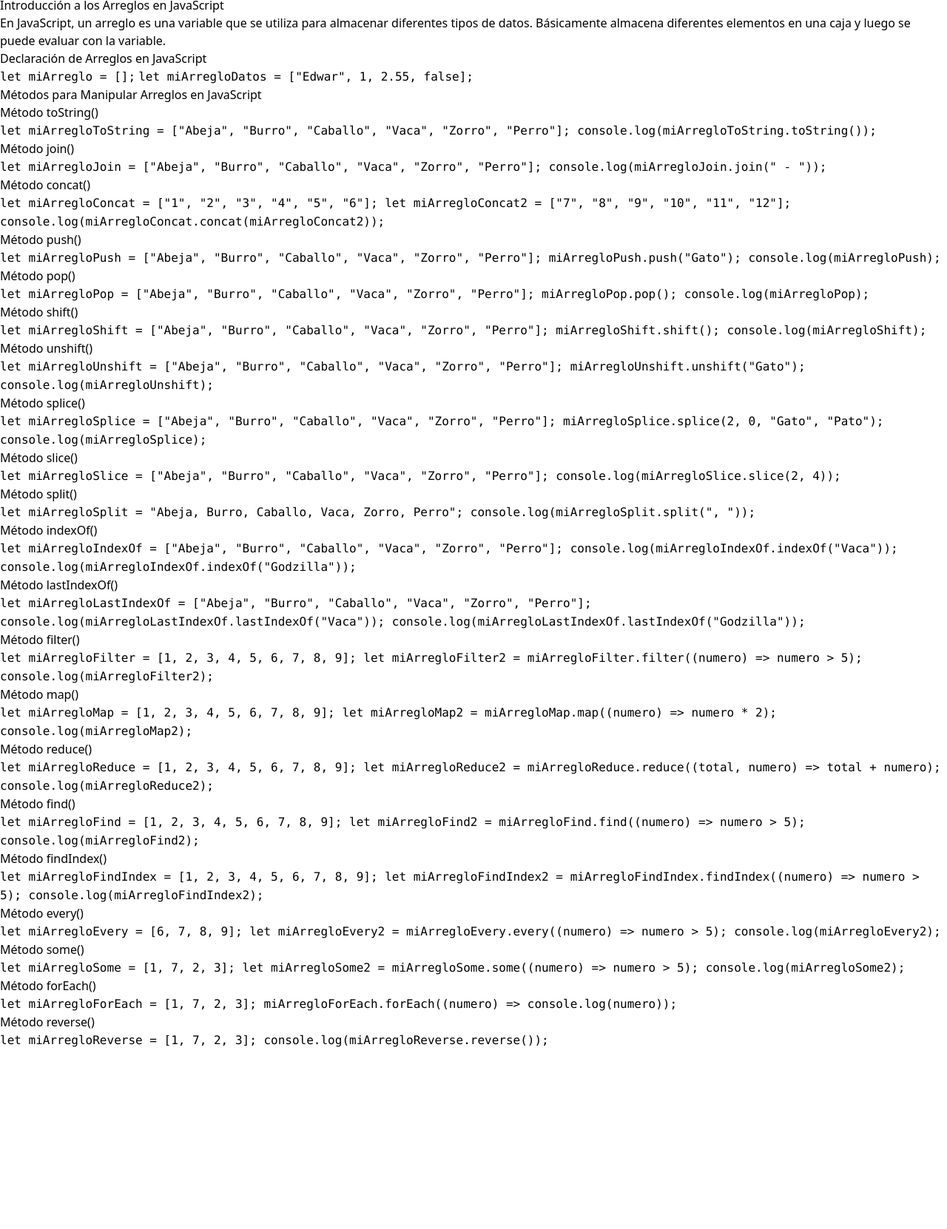
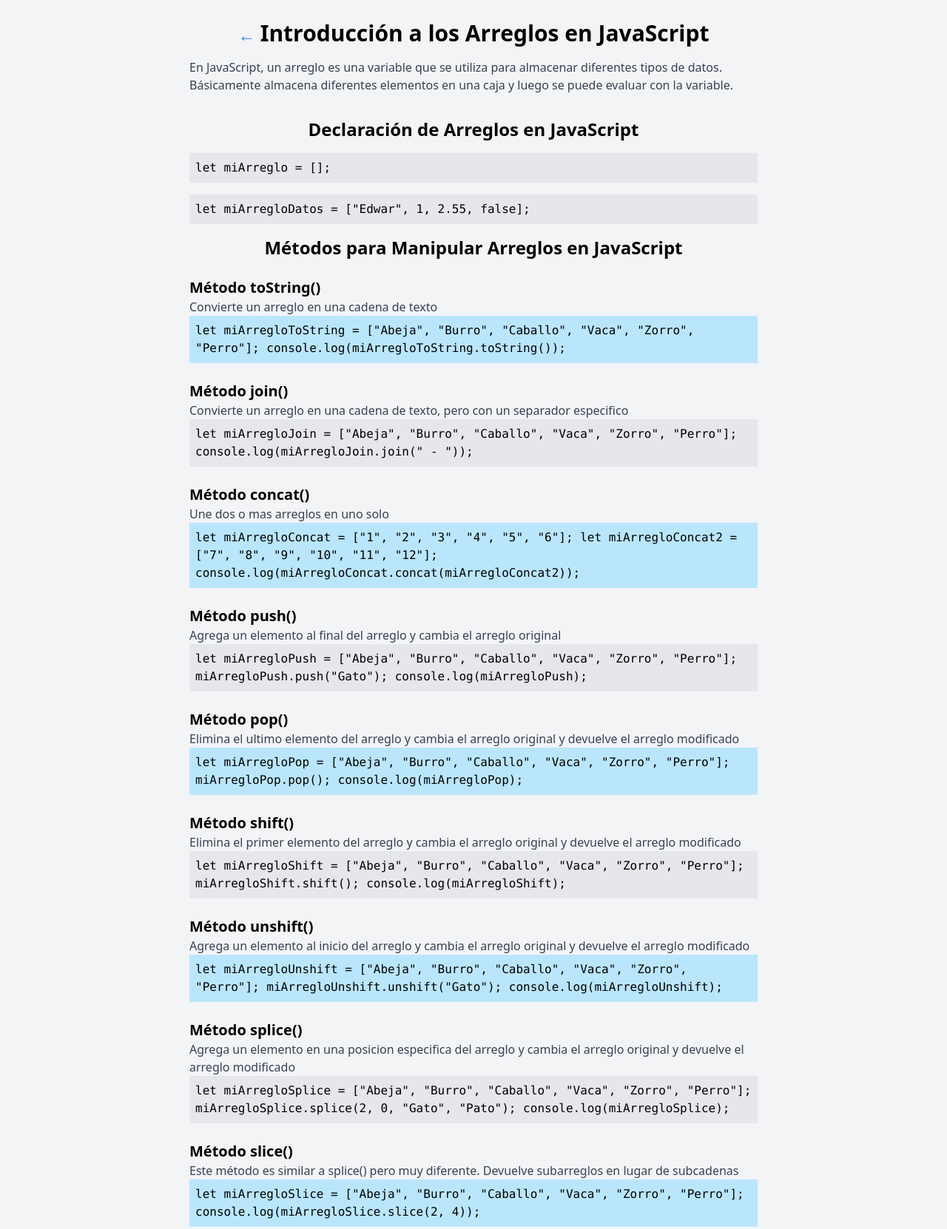
Before and after one commit to EdwarCastellanos5120/Tarea-Desarrollo-Web-Consumo-de-REST-Services-y-Arreglos-, a plain HTML site: page Primera Tarea [Arreglos]/arreglos.html in a window 1280 px wide. Shown: the part 5-1667 px from the top of the page at 74% size. Before the commit the page ends 1424 px from the top, so only its background shows below. Drawn offline with nearby package versions, Linux system fonts and the light colour scheme.

Commit message:
Tarea Terminada

```diff
--- a/Primera Tarea [Arreglos]/arreglos.html
+++ b/Primera Tarea [Arreglos]/arreglos.html
@@ -7,151 +7,237 @@
     <script src="JS/script.js" defer></script>
     <script src="https://cdn.tailwindcss.com"></script>
   </head>
-  <body>
-    <h1>Introducción a los Arreglos en JavaScript</h1>
-    <p>
+  <body class="bg-gray-100 min-h-screen p-8">
+    <div class="max-w-3xl mx-auto">
+      <h1 class="text-3xl font-bold mb-4 text-center">
+        <a href="../index.html" class="text-blue-500 text-2xl">← </a>
+        Introducción a los Arreglos en JavaScript
+      </h1>
+      <p class="text-gray-700 mb-8">
         En JavaScript, un arreglo es una variable que se utiliza para almacenar
         diferentes tipos de datos. Básicamente almacena diferentes elementos en
         una caja y luego se puede evaluar con la variable.
       </p>
 
-    <h2>Declaración de Arreglos en JavaScript</h2>
-    <code>let miArreglo = [];</code>
-    <code>let miArregloDatos = ["Edwar", 1, 2.55, false];</code>
+      <h2 class="text-2xl font-semibold mb-4 text-center">
+        Declaración de Arreglos en JavaScript
+      </h2>
+      <code class="block bg-gray-200 p-2 mb-4"> let miArreglo = []; </code>
+      <code class="block bg-gray-200 p-2">
+        let miArregloDatos = ["Edwar", 1, 2.55, false];
+      </code>
 
-    <h2>Métodos para Manipular Arreglos en JavaScript</h2>
-    <h3>Método toString()</h3>
-    <code>
+      <h2 class="text-2xl font-semibold mb-4 text-center mt-4">
+        Métodos para Manipular Arreglos en JavaScript
+      </h2>
+      <h3 class="text-xl font-semibold mt-6">Método toString()</h3>
+      <p class="text-gray-700 mb-0">
+        Convierte un arreglo en una cadena de texto
+      </p>
+      <code class="block bg-sky-200 p-2 mb-4">
         let miArregloToString = ["Abeja", "Burro", "Caballo", "Vaca", "Zorro",
         "Perro"]; console.log(miArregloToString.toString());
       </code>
 
-    <h3>Método join()</h3>
-    <code>
+      <h3 class="text-xl font-semibold mt-6">Método join()</h3>
+      <p class="text-gray-700 mb-0">
+        Convierte un arreglo en una cadena de texto, pero con un separador
+        especifico
+      </p>
+      <code class="block bg-gray-200 p-2 mb-4">
         let miArregloJoin = ["Abeja", "Burro", "Caballo", "Vaca", "Zorro",
         "Perro"]; console.log(miArregloJoin.join(" - "));
       </code>
 
-    <h3>Método concat()</h3>
-    <code>
-      let miArregloConcat = ["1", "2", "3", "4", "5", "6"]; let miArregloConcat2
-      = ["7", "8", "9", "10", "11", "12"];
+      <h3 class="text-xl font-semibold mt-6">Método concat()</h3>
+      <p class="text-gray-700 mb-0">Une dos o mas arreglos en uno solo</p>
+      <code class="block bg-sky-200 p-2 mb-4">
+        let miArregloConcat = ["1", "2", "3", "4", "5", "6"]; let
+        miArregloConcat2 = ["7", "8", "9", "10", "11", "12"];
         console.log(miArregloConcat.concat(miArregloConcat2));
       </code>
-
-    <h3>Método push()</h3>
-    <code>
+      <h3 class="text-xl font-semibold mt-6">Método push()</h3>
+      <p class="text-gray-700 mb-0">
+        Agrega un elemento al final del arreglo y cambia el arreglo original
+      </p>
+      <code class="block bg-gray-200 p-2 mb-4">
         let miArregloPush = ["Abeja", "Burro", "Caballo", "Vaca", "Zorro",
         "Perro"]; miArregloPush.push("Gato"); console.log(miArregloPush);
       </code>
 
-    <h3>Método pop()</h3>
-    <code>
+      <h3 class="text-xl font-semibold mt-6">Método pop()</h3>
+      <p class="text-gray-700 mb-0">
+        Elimina el ultimo elemento del arreglo y cambia el arreglo original y
+        devuelve el arreglo modificado
+      </p>
+      <code class="block bg-sky-200 p-2 mb-4">
         let miArregloPop = ["Abeja", "Burro", "Caballo", "Vaca", "Zorro",
         "Perro"]; miArregloPop.pop(); console.log(miArregloPop);
       </code>
 
-    <h3>Método shift()</h3>
-    <code>
+      <h3 class="text-xl font-semibold mt-6">Método shift()</h3>
+      <p class="text-gray-700 mb-0">
+        Elimina el primer elemento del arreglo y cambia el arreglo original y
+        devuelve el arreglo modificado
+      </p>
+      <code class="block bg-gray-200 p-2 mb-4">
         let miArregloShift = ["Abeja", "Burro", "Caballo", "Vaca", "Zorro",
         "Perro"]; miArregloShift.shift(); console.log(miArregloShift);
       </code>
 
-    <h3>Método unshift()</h3>
-    <code>
+      <h3 class="text-xl font-semibold mt-6">Método unshift()</h3>
+      <p class="text-gray-700 mb-0">
+        Agrega un elemento al inicio del arreglo y cambia el arreglo original y
+        devuelve el arreglo modificado
+      </p>
+      <code class="block bg-sky-200 p-2 mb-4">
         let miArregloUnshift = ["Abeja", "Burro", "Caballo", "Vaca", "Zorro",
-      "Perro"]; miArregloUnshift.unshift("Gato"); console.log(miArregloUnshift);
+        "Perro"]; miArregloUnshift.unshift("Gato");
+        console.log(miArregloUnshift);
       </code>
-
-    <h3>Método splice()</h3>
-    <code>
+      <h3 class="text-xl font-semibold mt-6">Método splice()</h3>
+      <p class="text-gray-700 mb-0">
+        Agrega un elemento en una posicion especifica del arreglo y cambia el
+        arreglo original y devuelve el arreglo modificado
+      </p>
+      <code class="block bg-gray-200 p-2 mb-4">
         let miArregloSplice = ["Abeja", "Burro", "Caballo", "Vaca", "Zorro",
         "Perro"]; miArregloSplice.splice(2, 0, "Gato", "Pato");
         console.log(miArregloSplice);
       </code>
 
-    <h3>Método slice()</h3>
-    <code>
+      <h3 class="text-xl font-semibold mt-6">Método slice()</h3>
+      <p class="text-gray-700 mb-0">
+        Este método es similar a splice() pero muy diferente. Devuelve
+        subarreglos en lugar de subcadenas
+      </p>
+      <code class="block bg-sky-200 p-2 mb-4">
         let miArregloSlice = ["Abeja", "Burro", "Caballo", "Vaca", "Zorro",
         "Perro"]; console.log(miArregloSlice.slice(2, 4));
       </code>
 
-    <h3>Método split()</h3>
-    <code>
+      <h3 class="text-xl font-semibold mt-6">Método split()</h3>
+      <p class="text-gray-700 mb-0">
+        Convierte una cadena de texto en un arreglo
+      </p>
+      <code class="block bg-gray-200 p-2 mb-4">
         let miArregloSplit = "Abeja, Burro, Caballo, Vaca, Zorro, Perro";
         console.log(miArregloSplit.split(", "));
       </code>
 
-    <h3>Método indexOf()</h3>
-    <code>
+      <h3 class="text-xl font-semibold mt-6">Método indexOf()</h3>
+      <p class="text-gray-700 mb-0">
+        Devuelve la posicion de un elemento en el arreglo y devuelve -1 si no lo
+        encuentra
+      </p>
+      <code class="block bg-sky-200 p-2 mb-4">
         let miArregloIndexOf = ["Abeja", "Burro", "Caballo", "Vaca", "Zorro",
         "Perro"]; console.log(miArregloIndexOf.indexOf("Vaca"));
         console.log(miArregloIndexOf.indexOf("Godzilla"));
       </code>
 
-    <h3>Método lastIndexOf()</h3>
-    <code>
-      let miArregloLastIndexOf = ["Abeja", "Burro", "Caballo", "Vaca", "Zorro",
-      "Perro"]; console.log(miArregloLastIndexOf.lastIndexOf("Vaca"));
+      <h3 class="text-xl font-semibold mt-6">Método lastIndexOf()</h3>
+      <p class="text-gray-700 mb-0">
+        Devuelve la posicion de un elemento en el arreglo y devuelve -1 si no lo
+        encuentra, pero empieza a buscar desde el final del arreglo
+      </p>
+      <code class="block bg-gray-200 p-2 mb-4">
+        let miArregloLastIndexOf = ["Abeja", "Burro", "Caballo", "Vaca",
+        "Zorro", "Perro"];
+        console.log(miArregloLastIndexOf.lastIndexOf("Vaca"));
         console.log(miArregloLastIndexOf.lastIndexOf("Godzilla"));
       </code>
 
-    <h3>Método filter()</h3>
-    <code>
-      let miArregloFilter = [1, 2, 3, 4, 5, 6, 7, 8, 9]; let miArregloFilter2 =
-      miArregloFilter.filter((numero) => numero > 5);
+      <h3 class="text-xl font-semibold mt-6">Método filter()</h3>
+      <p class="text-gray-700 mb-0">
+        Crea un nuevo arreglo con los elementos que cumplan con la condicion
+      </p>
+      <code class="block bg-sky-200 p-2 mb-4">
+        let miArregloFilter = [1, 2, 3, 4, 5, 6, 7, 8, 9]; let miArregloFilter2
+        = miArregloFilter.filter((numero) => numero > 5);
         console.log(miArregloFilter2);
       </code>
 
-    <h3>Método map()</h3>
-    <code>
+      <h3 class="text-xl font-semibold mt-6">Método map()</h3>
+      <p class="text-gray-700 mb-0">
+        Este método crea un nuevo arreglo manipulando los valores de un arreglo.
+      </p>
+      <code class="block bg-gray-200 p-2 mb-4">
         let miArregloMap = [1, 2, 3, 4, 5, 6, 7, 8, 9]; let miArregloMap2 =
         miArregloMap.map((numero) => numero * 2); console.log(miArregloMap2);
       </code>
 
-    <h3>Método reduce()</h3>
-    <code>
-      let miArregloReduce = [1, 2, 3, 4, 5, 6, 7, 8, 9]; let miArregloReduce2 =
-      miArregloReduce.reduce((total, numero) => total + numero);
+      <h3 class="text-xl font-semibold mt-6">Método reduce()</h3>
+      <p class="text-gray-700 mb-0">
+        Este método reduce los valores de un arreglo a un solo valor.
+      </p>
+      <code class="block bg-sky-200 p-2 mb-4">
+        let miArregloReduce = [1, 2, 3, 4, 5, 6, 7, 8, 9]; let miArregloReduce2
+        = miArregloReduce.reduce((total, numero) => total + numero);
         console.log(miArregloReduce2);
       </code>
 
-    <h3>Método find()</h3>
-    <code>
+      <h3 class="text-xl font-semibold mt-6">Método find()</h3>
+      <p class="text-gray-700 mb-0">
+        Este método devuelve el primer elemento que cumpla con la condicion
+      </p>
+      <code class="block bg-gray-200 p-2 mb-4">
         let miArregloFind = [1, 2, 3, 4, 5, 6, 7, 8, 9]; let miArregloFind2 =
         miArregloFind.find((numero) => numero > 5); console.log(miArregloFind2);
       </code>
 
-    <h3>Método findIndex()</h3>
-    <code>
+      <h3 class="text-xl font-semibold mt-6">Método findIndex()</h3>
+      <p class="text-gray-700 mb-0">
+        Este método devuelve la posicion del primer elemento que cumpla con la
+        condicion
+      </p>
+      <code class="block bg-sky-200 p-2 mb-4">
         let miArregloFindIndex = [1, 2, 3, 4, 5, 6, 7, 8, 9]; let
         miArregloFindIndex2 = miArregloFindIndex.findIndex((numero) => numero >
         5); console.log(miArregloFindIndex2);
       </code>
 
-    <h3>Método every()</h3>
-    <code>
+      <h3 class="text-xl font-semibold mt-6">Método every()</h3>
+      <p class="text-gray-700 mb-0">
+        Este método devuelve true si todos los elementos del arreglo cumplen con
+        la condicion
+      </p>
+      <code class="block bg-gray-200 p-2 mb-4">
         let miArregloEvery = [6, 7, 8, 9]; let miArregloEvery2 =
         miArregloEvery.every((numero) => numero > 5);
         console.log(miArregloEvery2);
       </code>
 
-    <h3>Método some()</h3>
-    <code>
+      <h3 class="text-xl font-semibold mt-6">Método some()</h3>
+      <p class="text-gray-700 mb-0">
+        Este método devuelve true si alguno de los elementos del arreglo cumple
+        con la condicion
+      </p>
+      <code class="block bg-sky-200 p-2 mb-4">
         let miArregloSome = [1, 7, 2, 3]; let miArregloSome2 =
         miArregloSome.some((numero) => numero > 5); console.log(miArregloSome2);
       </code>
 
-    <h3>Método forEach()</h3>
-    <code>
-      let miArregloForEach = [1, 7, 2, 3]; miArregloForEach.forEach((numero) =>
-      console.log(numero));
+      <h3 class="text-xl font-semibold mt-6">Método forEach()</h3>
+      <p class="text-gray-700 mb-0">
+        Este método ejecuta una funcion por cada elemento del arreglo
+      </p>
+      <code class="block bg-gray-200 p-2 mb-4">
+        let miArregloForEach = [1, 7, 2, 3]; miArregloForEach.forEach((numero)
+        => console.log(numero));
       </code>
 
-    <h3>Método reverse()</h3>
-    <code>
+      <h3 class="text-xl font-semibold mt-6">Método reverse()</h3>
+      <p class="text-gray-700 mb-0">
+        Este método invierte el orden de los elementos del arreglo
+      </p>
+      <code class="block bg-sky-200 p-2 mb-4">
         let miArregloReverse = [1, 7, 2, 3];
         console.log(miArregloReverse.reverse());
       </code>
+      <footer class="text-center py-4 text-gray-500">
+        &copy; Edwar Castellanos Portillo - Seccion A.
+      </footer>
+    </div>
   </body>
 </html>
```
Lines whose indentation alone changed are shown as unchanged.
